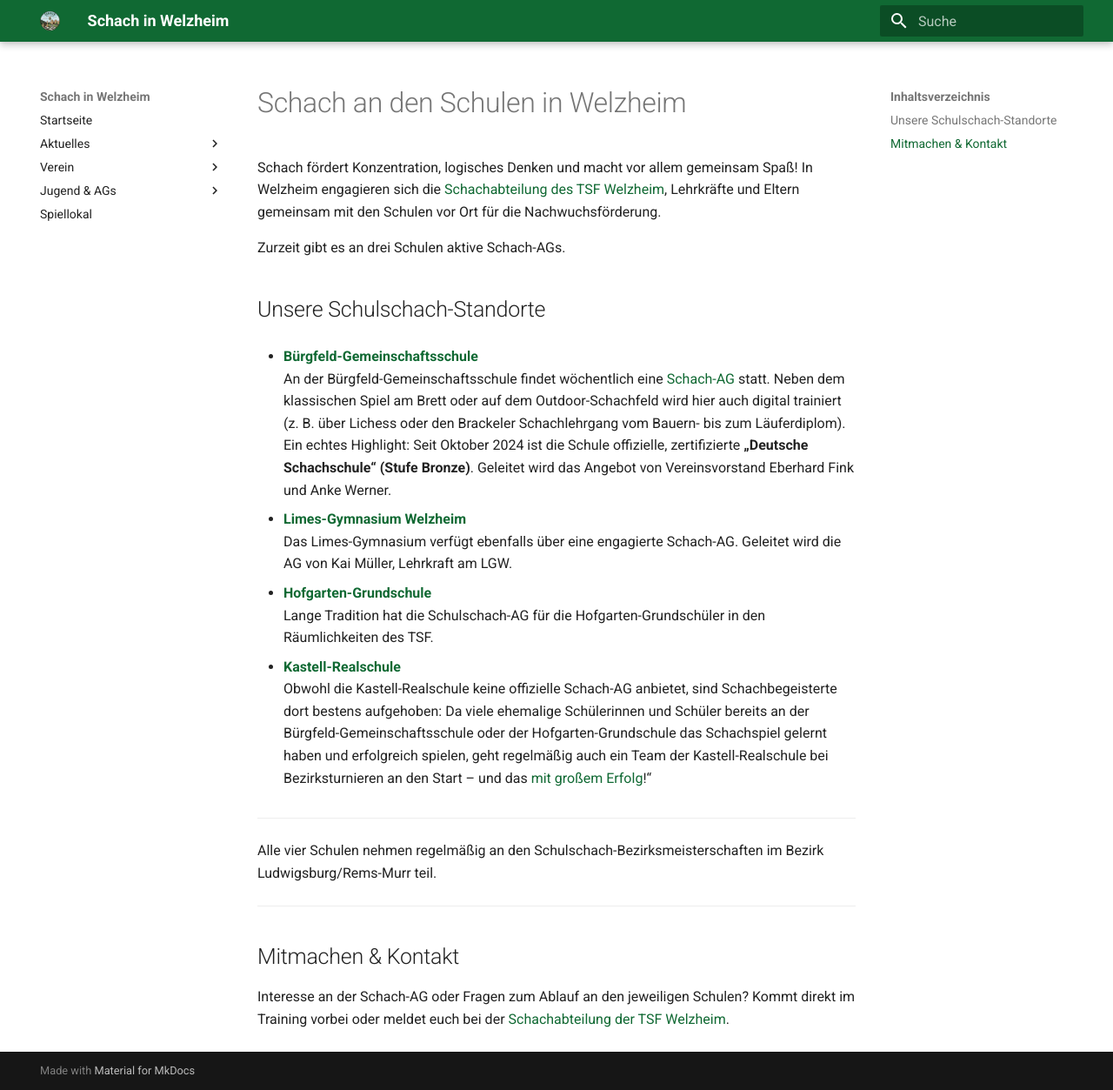
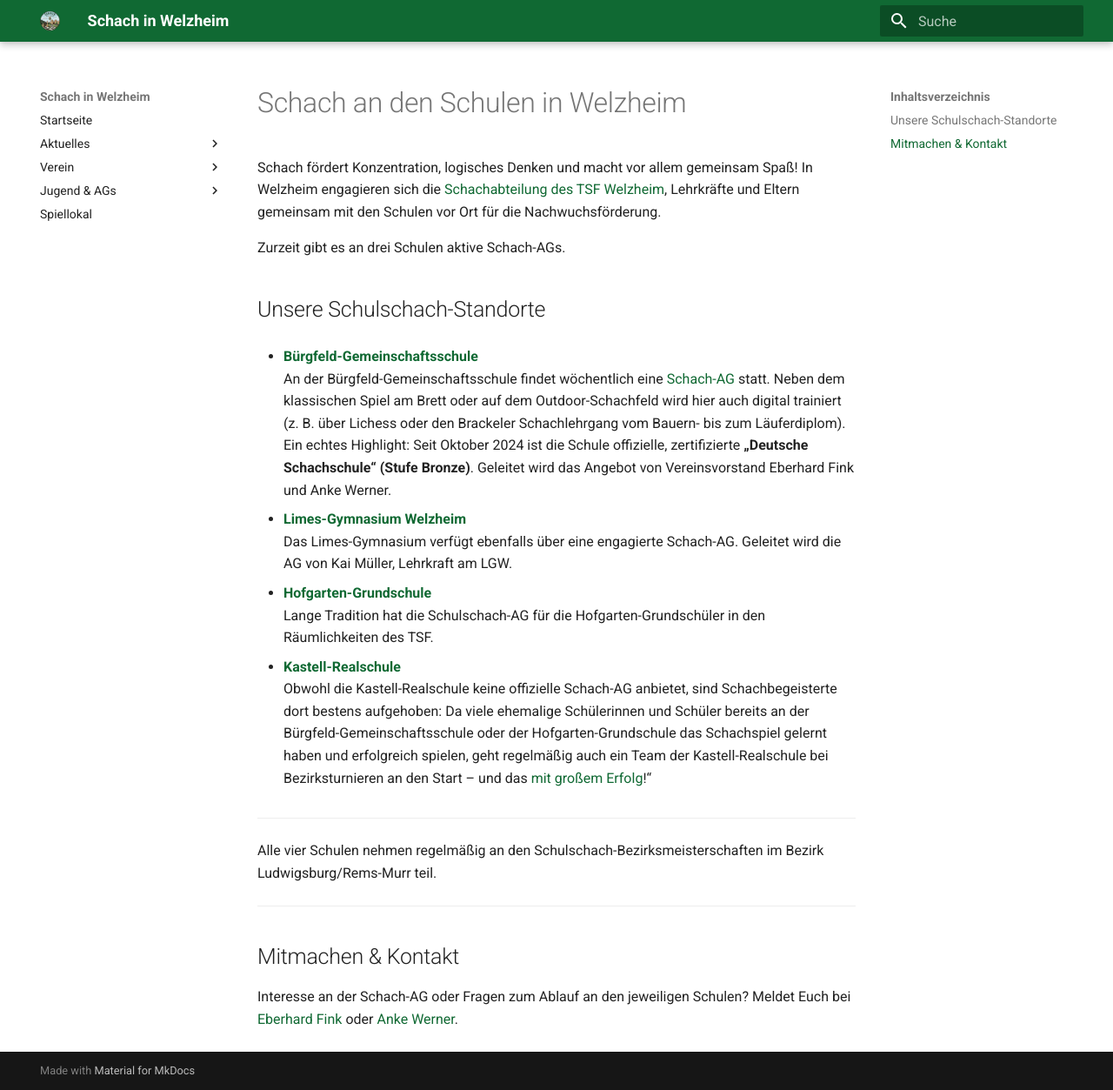
Before and after one commit to schachwelzheim/schachwelzheim, an MkDocs documentation site: the page built from docs/jugend-und-ags/schach-ags.md, in a window 1280 px wide and 1253 px high. Shown: the whole window at 87% size. Built offline with MkDocs 1.6.1 and Material for MkDocs 9.7.7, drawn with Linux system fonts in a browser that asks for light colours.

Commit message:
Revise contact details in schach-ags.md
Updated contact information for Schach-AG inquiries.

```diff
--- a/docs/jugend-und-ags/schach-ags.md
+++ b/docs/jugend-und-ags/schach-ags.md
@@ -25,4 +25,4 @@
 ---
 
 ## Mitmachen & Kontakt
-Interesse an der Schach-AG oder Fragen zum Ablauf an den jeweiligen Schulen? Kommt direkt im Training vorbei oder meldet euch bei der [Schachabteilung der TSF Welzheim](https://www.tsfwelzheim.de/abteilungen/schach/).
+Interesse an der Schach-AG oder Fragen zum Ablauf an den jeweiligen Schulen? Meldet Euch bei [Eberhard Fink](mailto:schach@tsfwelzheim.de) oder [Anke Werner](mailto:Anke.Werner@svw.info).
```
